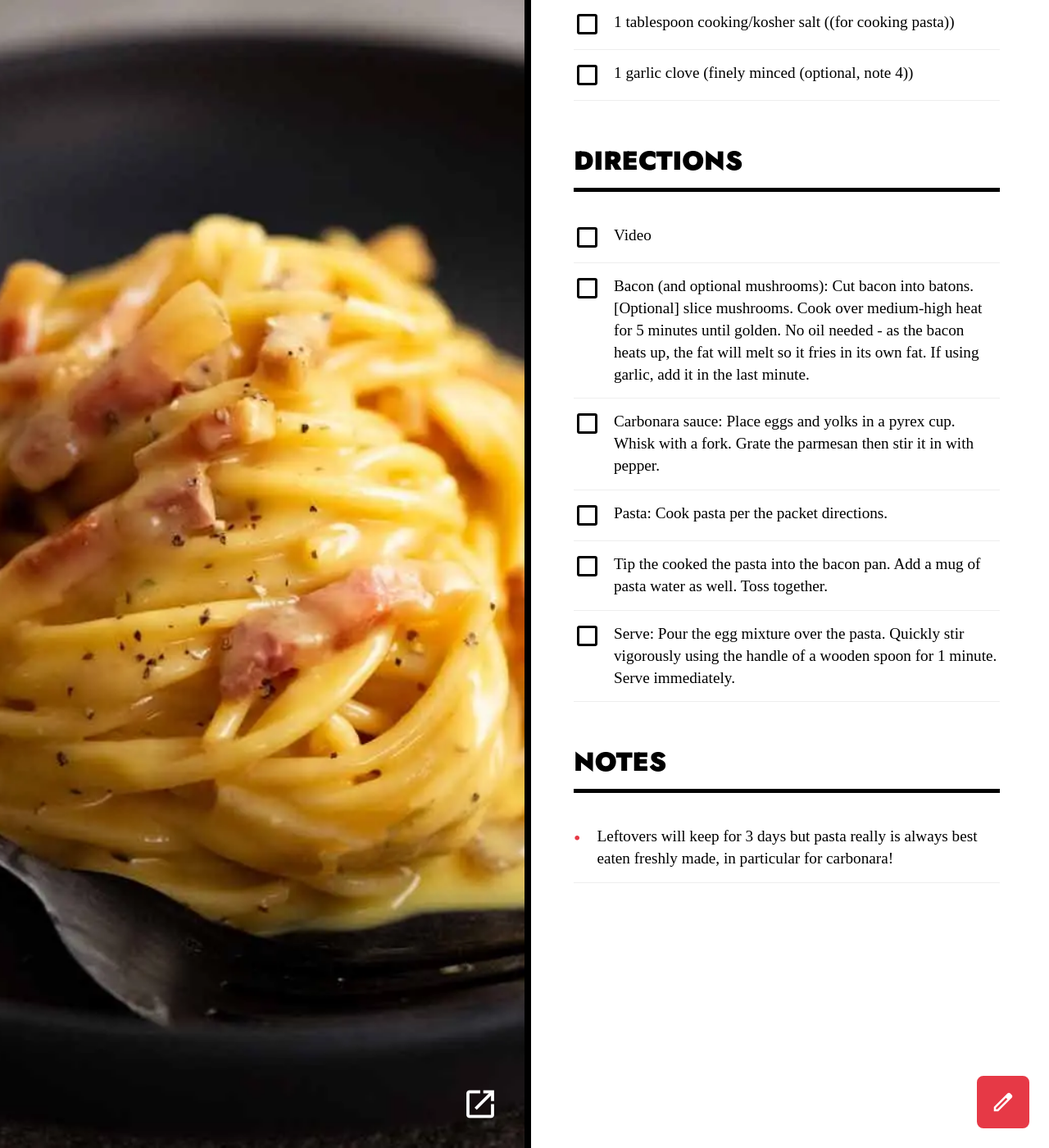
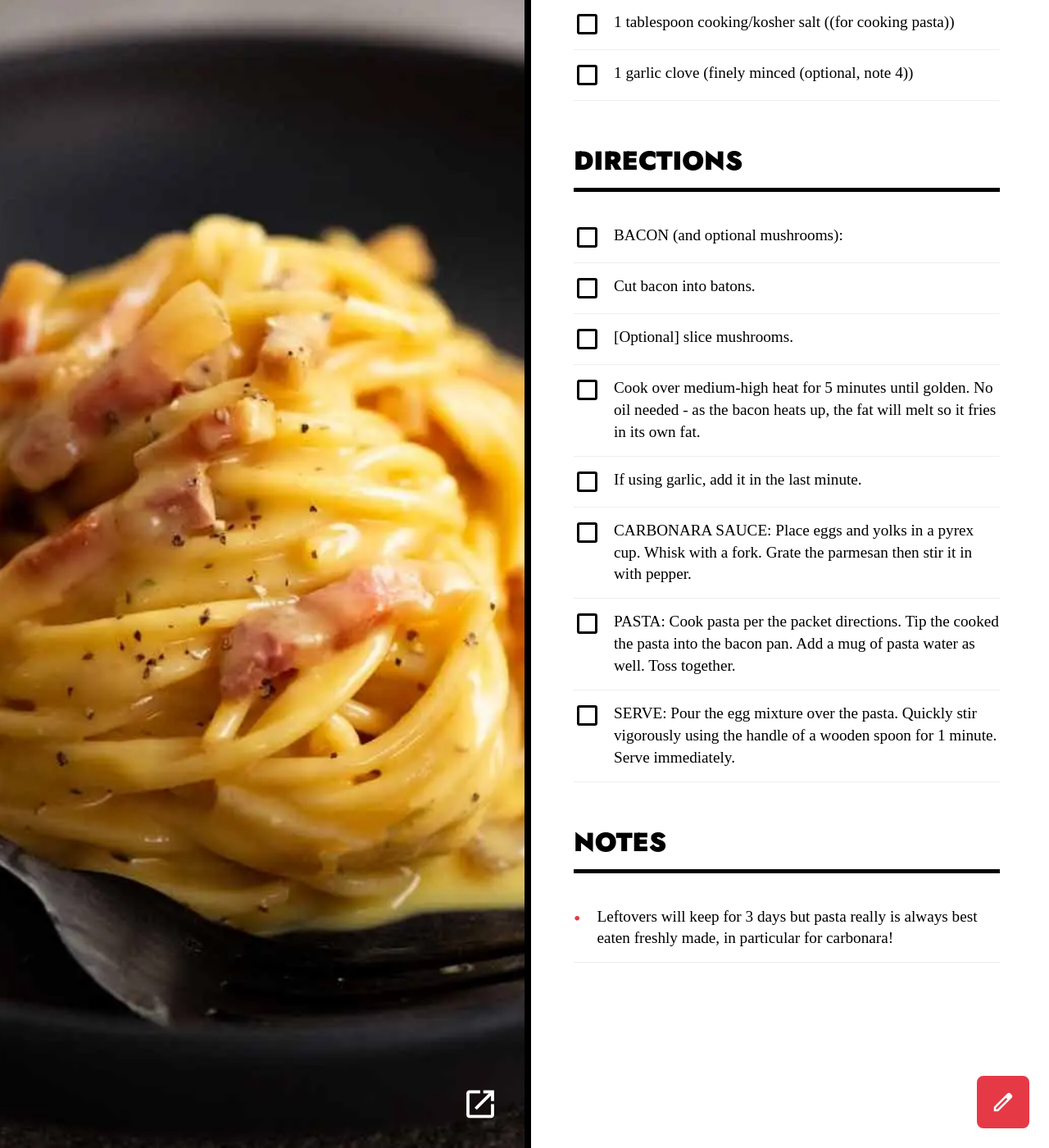
Before and after one commit to amp800/chowdown, a Jekyll site: the page built from _recipes/mh-pasta-carbonara.md, in a window 1280 px wide and 1400 px high, scrolled down 1269 px. Shown: the whole window at 82% size. Built offline with Jekyll 4.4.1, drawn with Linux system fonts in a browser that asks for light colours.

Commit message:
Edit recipe _recipes/mh-pasta-carbonara.md

```diff
--- a/_recipes/mh-pasta-carbonara.md
+++ b/_recipes/mh-pasta-carbonara.md
@@ -26,14 +26,16 @@ ingredients:
 - 1 garlic clove (finely minced (optional, note 4))
 # ---
 directions:
-- Video
-- 'Bacon (and optional mushrooms): Cut bacon into batons. [Optional] slice mushrooms. Cook over medium-high heat for 5 minutes
-  until golden. No oil needed - as the bacon heats up, the fat will melt so it fries in its own fat. If using garlic, add
-  it in the last minute.'
-- 'Carbonara sauce: Place eggs and yolks in a pyrex cup. Whisk with a fork. Grate the parmesan then stir it in with pepper.'
-- 'Pasta: Cook pasta per the packet directions.'
-- Tip the cooked the pasta into the bacon pan. Add a mug of pasta water as well. Toss together.
-- 'Serve: Pour the egg mixture over the pasta. Quickly stir vigorously using the handle of a wooden spoon for 1 minute. Serve
+- 'BACON (and optional mushrooms):'
+- Cut bacon into batons.
+- '[Optional] slice mushrooms.'
+- Cook over medium-high heat for 5 minutes until golden. No oil needed - as the bacon heats up, the fat will melt so it fries
+  in its own fat.
+- If using garlic, add it in the last minute.
+- 'CARBONARA SAUCE: Place eggs and yolks in a pyrex cup. Whisk with a fork. Grate the parmesan then stir it in with pepper.'
+- 'PASTA: Cook pasta per the packet directions. Tip the cooked the pasta into the bacon pan. Add a mug of pasta water as well.
+  Toss together.'
+- 'SERVE: Pour the egg mixture over the pasta. Quickly stir vigorously using the handle of a wooden spoon for 1 minute. Serve
   immediately.'
 # ---
 notes:
```
